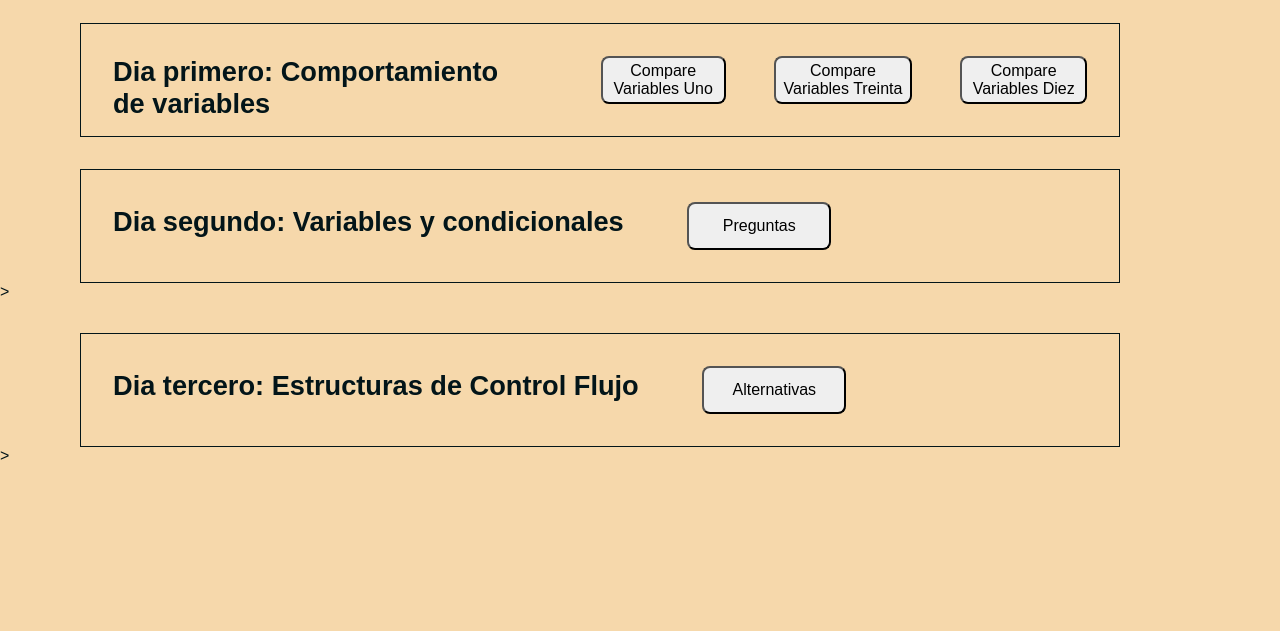
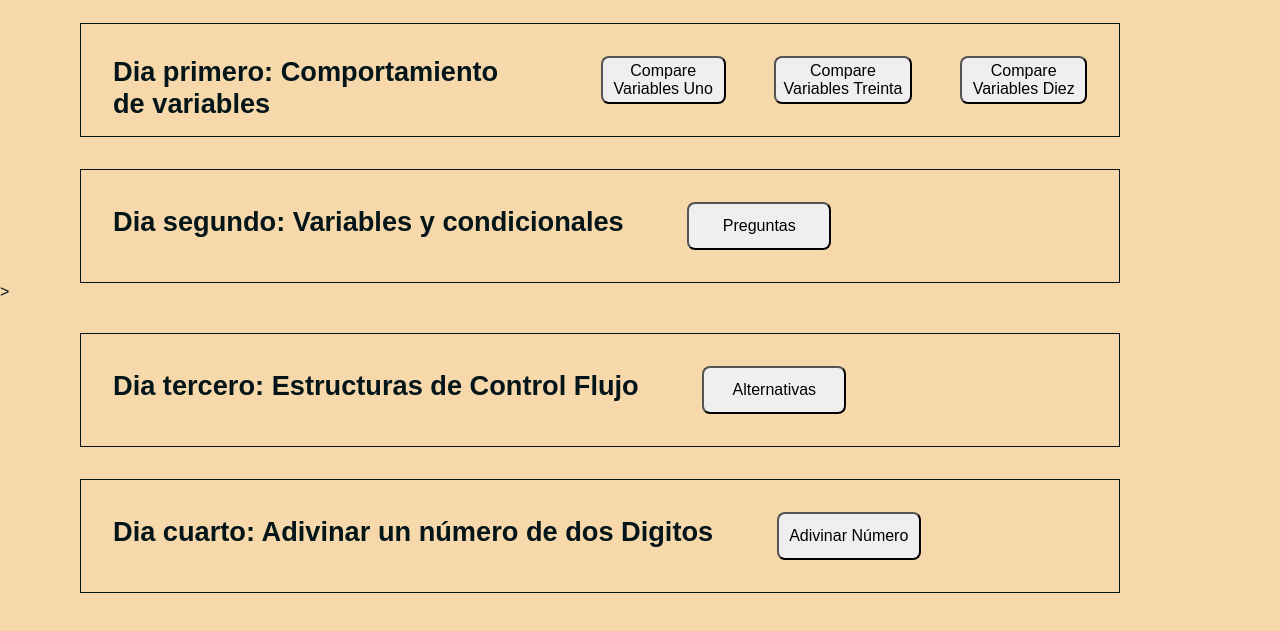
Before and after one commit to rumanag/Rumana7doc, a plain HTML site: page index.html in a window 1280 px wide. Shown: the part 99-730 px from the top of the page. Drawn offline with Linux system fonts and the light colour scheme.

Commit message:
Add files via upload

```diff
--- a/index.html
+++ b/index.html
@@ -28,22 +28,21 @@
                 <section class="diaSegundo"><strong>Dia segundo: Variables y condicionales</strong>
 
                     <button class="preguntasPersona" type= "button" onclick="diaDos()">Preguntas</button>
-
                 </section>>
 
                 <section class="diaTercero"><strong>Dia tercero: Estructuras de Control Flujo</strong>
 
                     <button class="alternativas" type= "button" onclick="diaTres()">Alternativas</button>
+                </section>
 
-                </section>>
+                <section class="diaCuatro"><strong>Dia cuarto: Adivinar un número de dos Digitos</strong>
 
+                    <button class="adivinaNumero" type= "button" onclick="diaCuatro()" >Adivinar Número </button>
 
-
-
+                </section>
     </main>
 
     <script src="sevenDaysOne.js"></script>
     <footer></footer>
-
 </body>
 </html>
--- a/sevenDaysOne.js
+++ b/sevenDaysOne.js
@@ -1,5 +1,8 @@
 
-/* --------------------------------------........----------1era Clase de 7Days of Code0*------------------------------------------------------------*/
+
+//================================================================ 7daysOfCode= ======================================================
+
+// -------------------------------------------------------Primera Clase0*----------------------------------------------
 
 let numeroUn = 1
 let stringUn = '1'
@@ -81,7 +84,7 @@ return
 }
 
 
-/* ---------------------------------------------------------------2a clase de 7 days of Code ----------------------------------------------*/
+// -------------------------------------------------------Segunda Clase0*----------------------------------------------
 
 function diaDos(){
 
@@ -120,6 +123,9 @@ function diaDos(){
 
     alert("Gracias por su paciencia. ¡Hasta pronto!")
 }
+
+// -------------------------------------------------------Tercera Clase0*----------------------------------------------
+
 
 function diaTres(){
 
@@ -173,3 +179,46 @@ function diaTres(){
     console.log(tecnologiaArray)
 
 }
+
+// ------------------------------------------------------- Cuarta Clase0*----------------------------------------------
+
+function diaCuatro(){
+
+    let maximo = 100 ;
+    let minimo = 1;
+    let tiradas = 4;
+    let  numeroEscogido = Number(prompt(`La cuestión es si puedes adivinar un número entre ${minimo} y ${maximo}, en máximo  5
+                                    intentos. Si acepta el reto, por favor indica el numero de  tu primer intento. De lo contrario deje
+                                    blanco o cancele el programa `));
+
+    if (numeroEscogido == "null" || numeroEscogido == "" ) {
+        ejecuteDo =1;
+        alert( `no se escogio un numero: No se realizará el juego}`);
+
+    } else {
+
+        let continueJuego = 1;
+        let numeroAzar = (Math.floor(Math.random() * (maximo - minimo +1) + minimo));
+        let numeroEs ="";
+        let intentos= 0
+
+        do{
+            intentos ++;
+            console.log(` Azar: ${numeroAzar}  -   Intentos2 ${intentos}`);
+
+            if (numeroEscogido == numeroAzar) {
+                continueJuego = 0;
+                alert(`¡Felicitaciones! En ${intentos} ${intentos == 1 ? " lntento" : " intentos" } has  adivinado el número ${numeroAzar}`);
+
+            } else{
+                numeroEscogido = Number(prompt(`Intento ${intentos} ha fallado porque el número escogido es ${numeroEscogido < numeroAzar ? "menor" : "mayor"} que el de la máquina. Por favor intente de nuevo.  `));
+            }
+
+            if (intentos == 4){
+                continueJuego = 0;
+                alert(` No se logró adivinar el número ${numeroAzar} en los cinco intentos. Puedes iniciar de mnuevo otro juego. Gracias`);
+            }
+
+        } while (continueJuego == 1)
+    }
+}
--- a/style.css
+++ b/style.css
@@ -111,3 +111,25 @@ button.hover{
     height: 3rem;
     width: 9rem;
  }
+
+ .diaCuatro{
+    border: 1px solid var(--color-font);
+    margin-left: 5rem;
+    margin-right: 10rem;
+    margin-top: 2rem;
+    padding: 2rem;
+    height:3rem;
+    margin-left: 5rem;
+    margin-right: 10rem;
+    margin-top: 2rem;
+    font-weight:400px;
+    font-size:1.7rem;
+    font-family: var(--fuente-gothicA1);
+    background-color:var ( --color-dia);
+ }
+
+ .adivinaNumero{
+    margin-left: 3.5rem;
+    height: 3rem;
+    width: 9rem;
+ }
```
